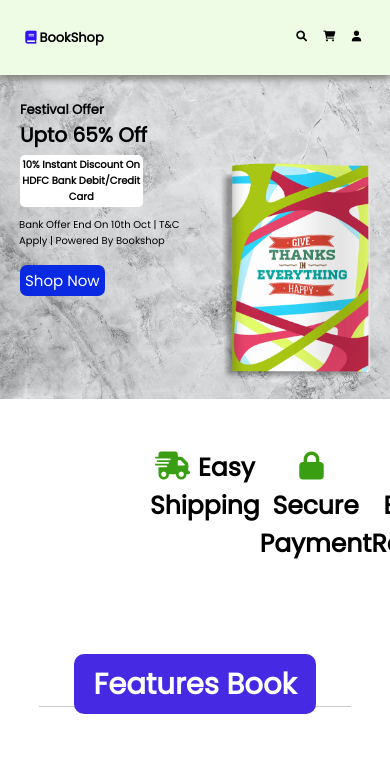
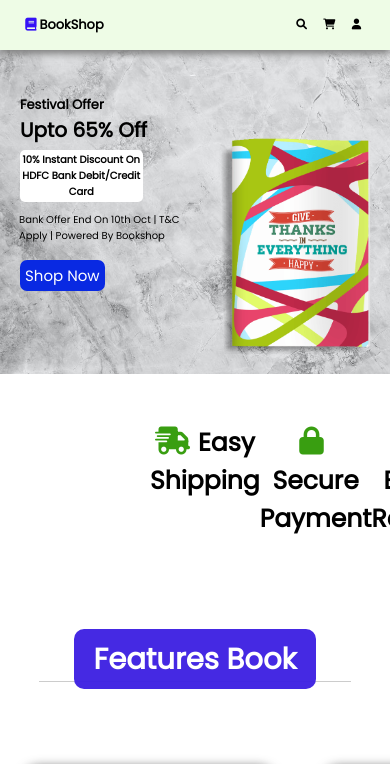
Before and after one commit to jyotirmoypatra/bookshop, a plain HTML site: page index.html in a window 390 px wide. Shown: the top 764 px of the page. Drawn offline with nearby package versions, Linux system fonts and the light colour scheme.

Commit message:
modify html

```diff
--- a/css/style.css
+++ b/css/style.css
@@ -477,6 +477,13 @@ hr {
 }
 
 @media (max-width:768px) {
+    html{
+        font-size: 12px;
+    }
+    .header .header-1{
+        height: 50px;
+    }
+
     .header .header-2 {
         display: none;
     }
@@ -502,7 +509,7 @@ hr {
         font-size: 15px;
     }
     .home .row .column .content {
-        margin-top: -90px;
+        margin-top: -70px;
         margin-left: 20px;
     }
     .home .row .column .content .terms {
```
